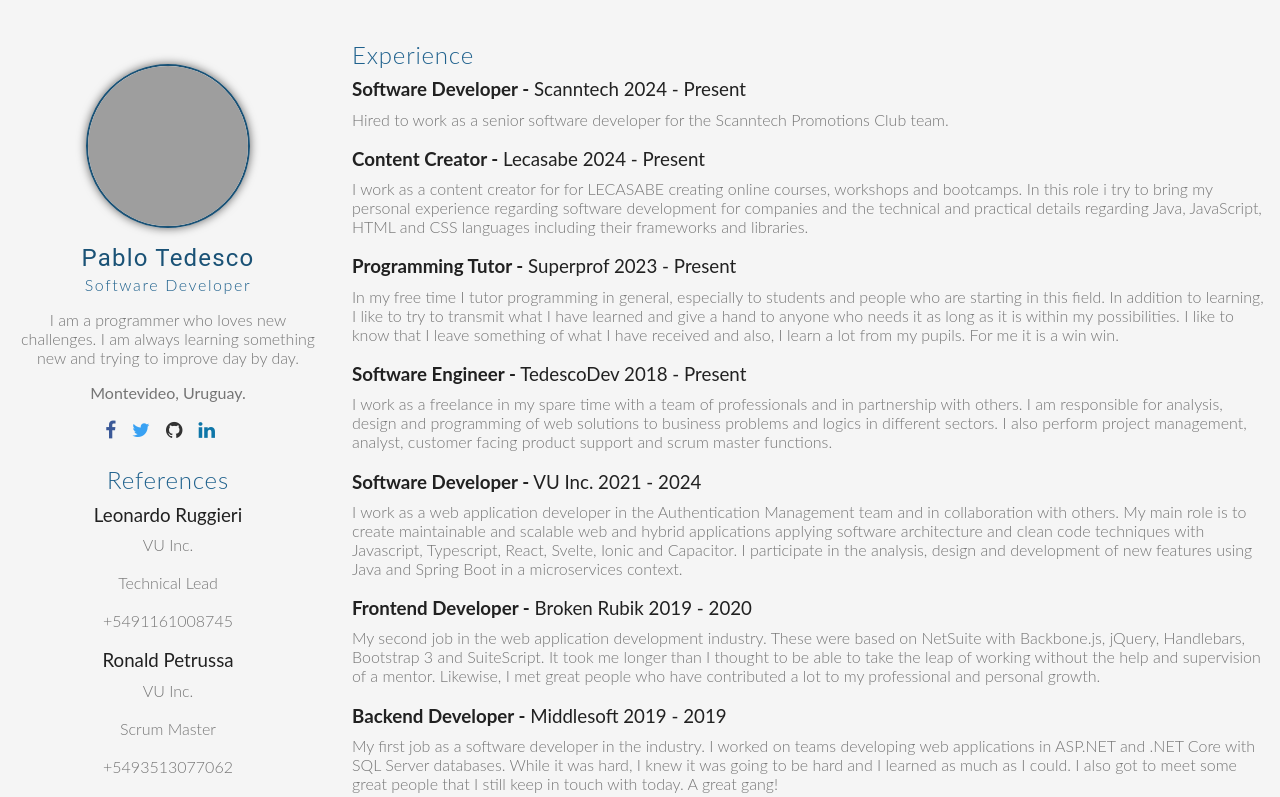
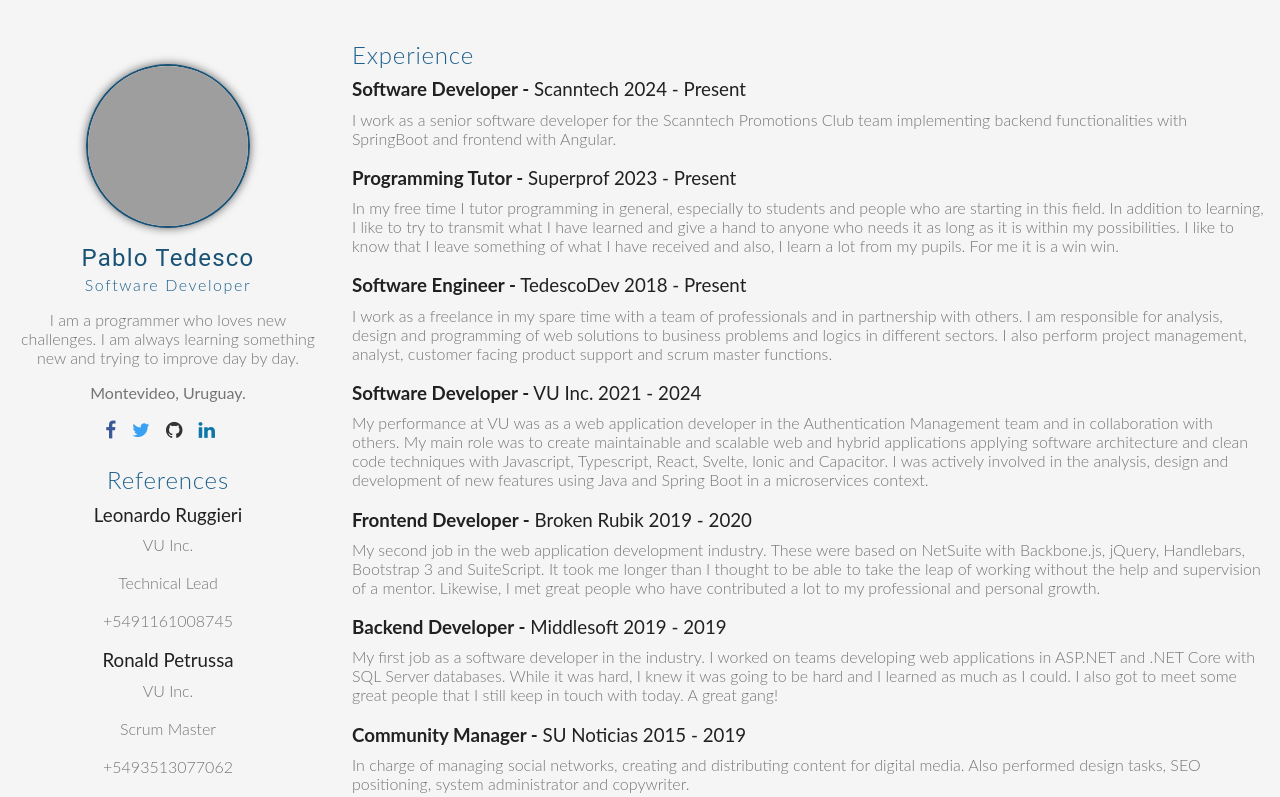
Before and after one commit to tedesco8/digital-cv, a React app: page / in a window 1280 px wide. Shown: the top 797 px of the page. Built offline with nearby package versions, Linux system fonts and the light colour scheme; grey boxes are pictures that could not be loaded.

Commit message:
se actualiza cv

```diff
--- a/src/hooks/useGetDara.js
+++ b/src/hooks/useGetDara.js
@@ -70,42 +70,36 @@
         endDate: "Present",
       },
       1: {
-        jobTitle: "Content Creator -",
-        company: "Lecasabe ",
-        startDate: "2024",
-        endDate: "Present",
-      },
-      2: {
         jobTitle: "Programming Tutor -",
         company: "Superprof ",
         startDate: "2023",
         endDate: "Present",
       },
-      3: {
+      2: {
         jobTitle: "Software Engineer -",
         company: "TedescoDev ",
         startDate: "2018",
         endDate: "Present",
       },
-      4: {
+      3: {
         jobTitle: "Software Developer -",
         company: "VU Inc. ",
         startDate: "2021",
         endDate: "2024",
       },
-      5: {
+      4: {
         jobTitle: "Frontend Developer -",
         company: "Broken Rubik ",
         startDate: "2019",
         endDate: "2020",
       },
-      6: {
+      5: {
         jobTitle: "Backend Developer -",
         company: "Middlesoft ",
         startDate: "2019",
         endDate: "2019",
       },
-      7: {
+      6: {
         jobTitle: "Community Manager -",
         company: "SU Noticias ",
         startDate: "2015",
@@ -203,6 +197,7 @@
     "SvelteKit",
     "Java",
     "SpringBoot",
+    "Kafka",
     "Docker",
     "Git",
     "Azure DevOps",
--- a/src/i18n/en.js
+++ b/src/i18n/en.js
@@ -8,12 +8,11 @@
     education: "Education",
     certification: "Certifications",
     skill: "Skills",
-    jobDescription0: "Hired to work as a senior software developer for the Scanntech Promotions Club team.",
-    jobDescription1: "I work as a content creator for for LECASABE creating online courses, workshops and bootcamps. In this role i try to bring my personal experience regarding software development for companies and the technical and practical details regarding Java, JavaScript, HTML and CSS languages including their frameworks and libraries.",
-    jobDescription2: "In my free time I tutor programming in general, especially to students and people who are starting in this field. In addition to learning, I like to try to transmit what I have learned and give a hand to anyone who needs it as long as it is within my possibilities. I like to know that I leave something of what I have received and also, I learn a lot from my pupils. For me it is a win win.",
-    jobDescription3: "I work as a freelance in my spare time with a team of professionals and in partnership with others. I am responsible for analysis, design and programming of web solutions to business problems and logics in different sectors. I also perform project management, analyst, customer facing product support and scrum master functions.",
-    jobDescription4: "I work as a web application developer in the Authentication Management team and in collaboration with others. My main role is to create maintainable and scalable web and hybrid applications applying software architecture and clean code techniques with Javascript, Typescript, React, Svelte, Ionic and Capacitor. I participate in the analysis, design and development of new features using Java and Spring Boot in a microservices context.",
-    jobDescription5: "My second job in the web application development industry. These were based on NetSuite with Backbone.js, jQuery, Handlebars, Bootstrap 3 and SuiteScript. It took me longer than I thought to be able to take the leap of working without the help and supervision of a mentor. Likewise, I met great people who have contributed a lot to my professional and personal growth.",
-    jobDescription6: "My first job as a software developer in the industry. I worked on teams developing web applications in ASP.NET and .NET Core with SQL Server databases. While it was hard, I knew it was going to be hard and I learned as much as I could. I also got to meet some great people that I still keep in touch with today. A great gang!",
-    jobDescription7: "In charge of managing social networks, creating and distributing content for digital media. Also performed design tasks, SEO positioning, system administrator and copywriter.",
+    jobDescription0: "I work as a senior software developer for the Scanntech Promotions Club team implementing backend functionalities with SpringBoot and frontend with Angular.",
+    jobDescription1: "In my free time I tutor programming in general, especially to students and people who are starting in this field. In addition to learning, I like to try to transmit what I have learned and give a hand to anyone who needs it as long as it is within my possibilities. I like to know that I leave something of what I have received and also, I learn a lot from my pupils. For me it is a win win.",
+    jobDescription2: "I work as a freelance in my spare time with a team of professionals and in partnership with others. I am responsible for analysis, design and programming of web solutions to business problems and logics in different sectors. I also perform project management, analyst, customer facing product support and scrum master functions.",
+    jobDescription3: "My performance at VU was as a web application developer in the Authentication Management team and in collaboration with others. My main role was to create maintainable and scalable web and hybrid applications applying software architecture and clean code techniques with Javascript, Typescript, React, Svelte, Ionic and Capacitor. I was actively involved in the analysis, design and development of new features using Java and Spring Boot in a microservices context.",
+    jobDescription4: "My second job in the web application development industry. These were based on NetSuite with Backbone.js, jQuery, Handlebars, Bootstrap 3 and SuiteScript. It took me longer than I thought to be able to take the leap of working without the help and supervision of a mentor. Likewise, I met great people who have contributed a lot to my professional and personal growth.",
+    jobDescription5: "My first job as a software developer in the industry. I worked on teams developing web applications in ASP.NET and .NET Core with SQL Server databases. While it was hard, I knew it was going to be hard and I learned as much as I could. I also got to meet some great people that I still keep in touch with today. A great gang!",
+    jobDescription6: "In charge of managing social networks, creating and distributing content for digital media. Also performed design tasks, SEO positioning, system administrator and copywriter.",
 }
--- a/src/i18n/pt.js
+++ b/src/i18n/pt.js
@@ -9,12 +9,11 @@
     certification: "Certificaciones",
     skill: "Skills",
     jobDescription0: "Contratado para trabalhar como desenvolvedor de software sênior para a equipe do Scanntech Promotions Club.",
-    jobDescription1: "Trabajo como tutor y profesor de programación de software para LECASABE creando cursos, workshops y bootcamps online. En este rol trato de brindar mi experiencia personal con respecto a desarrollar software para empresas y los detalles técnicos y prácticos con respecto a los lenguajes Java, JavaScript, HTML y CSS incluyendo sus frameworks y librerías.",
-    jobDescription2: "En mis tiempos libres brindo tutorías de programación en general, sobre todo a estudiantes y personas que se inician en este campo. Me gusta además de aprender, intentar transmitir lo que he aprendido y dar una mano a todo el que lo necesite siempre que este dentro de mis posibilidades. Me gusta saber que dejo algo de lo que he recibido y además, aprendo mucho de mis pupilos. Para mí es un win win.",
-    jobDescription3: "Trabajo como freelance en mis tiempos libres junto a un equipo de profesionales y en asociación con otros. Soy responsable de realizar análisis, diseño y programación de soluciones web a problemas y lógicas empresariales de diferentes sectores. También desempeño funciones de gestión de proyectos, analista, soporte de producto de cara al cliente y de scrum máster.",
-    jobDescription4: "Me desempeño como desarrollador de aplicativos web en el equipo de Authentication Management y en colaboración con otros. Mi principal función es crear aplicaciones web e híbridas, mantenibles y escalables aplicando técnicas de arquitectura de software y de código limpio con Javascript, Typescript, React, Svelte, Ionic y Capacitor. Participo en el análisis, diseño y desarrollo de nuevas funcionalidades empleando Java y Spring Boot en un contexto de microservicios.",
-    jobDescription5: "Mi segundo empleo en la industria de desarrollo de aplicaciones web. Las mismas estaban basadas en NetSuite con Backbone.js, jQuery, Handlebars, Bootstrap 3 y SuiteScript. Me costó más de lo que pensaba poder dar el salto de trabajar sin la ayuda y supervision de un mentor. De igual manera, conocí a grandes personas que me han aportado muchísimo a mi crecimiento profesional y personal.",
-    jobDescription6: "Mi primer empleo como desarrollador de software en la industria. Trabaje en equipos que desarrollaban aplicaciones web en ASP.NET y .NET Core con bases de datos SQL Server. Si bien me costó, sabía que así iba a serlo y aprendí lo mas que pude. También me lleve conocer a grandes personas con las que a día de hoy mantengo contacto. Una banda genial!",
-    jobDescription7: "Encargado de gestionar las redes sociales, crear y distribuir contenido para medio de comunicación digital. También realizaba tareas de diseño, posicionamiento SEO, administrador de sistemas y copywriter.",
+    jobDescription1: "En mis tiempos libres brindo tutorías de programación en general, sobre todo a estudiantes y personas que se inician en este campo. Me gusta además de aprender, intentar transmitir lo que he aprendido y dar una mano a todo el que lo necesite siempre que este dentro de mis posibilidades. Me gusta saber que dejo algo de lo que he recibido y además, aprendo mucho de mis pupilos. Para mí es un win win.",
+    jobDescription2: "Trabajo como freelance en mis tiempos libres junto a un equipo de profesionales y en asociación con otros. Soy responsable de realizar análisis, diseño y programación de soluciones web a problemas y lógicas empresariales de diferentes sectores. También desempeño funciones de gestión de proyectos, analista, soporte de producto de cara al cliente y de scrum máster.",
+    jobDescription3: "Me desempeño como desarrollador de aplicativos web en el equipo de Authentication Management y en colaboración con otros. Mi principal función es crear aplicaciones web e híbridas, mantenibles y escalables aplicando técnicas de arquitectura de software y de código limpio con Javascript, Typescript, React, Svelte, Ionic y Capacitor. Participo en el análisis, diseño y desarrollo de nuevas funcionalidades empleando Java y Spring Boot en un contexto de microservicios.",
+    jobDescription4: "Mi segundo empleo en la industria de desarrollo de aplicaciones web. Las mismas estaban basadas en NetSuite con Backbone.js, jQuery, Handlebars, Bootstrap 3 y SuiteScript. Me costó más de lo que pensaba poder dar el salto de trabajar sin la ayuda y supervision de un mentor. De igual manera, conocí a grandes personas que me han aportado muchísimo a mi crecimiento profesional y personal.",
+    jobDescription5: "Mi primer empleo como desarrollador de software en la industria. Trabaje en equipos que desarrollaban aplicaciones web en ASP.NET y .NET Core con bases de datos SQL Server. Si bien me costó, sabía que así iba a serlo y aprendí lo mas que pude. También me lleve conocer a grandes personas con las que a día de hoy mantengo contacto. Una banda genial!",
+    jobDescription6: "Encargado de gestionar las redes sociales, crear y distribuir contenido para medio de comunicación digital. También realizaba tareas de diseño, posicionamiento SEO, administrador de sistemas y copywriter.",
 
 }
```
Also changed, not shown: src/i18n/es.js (+7 -8 lines), 6 other files (tests, documents, lock files or other folders).
